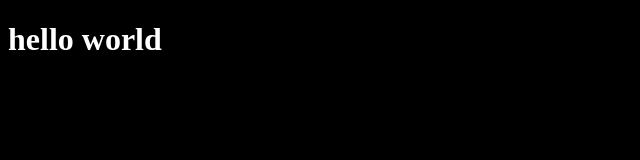
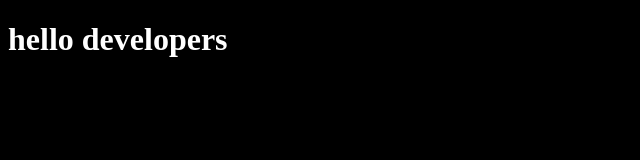
Before and after one commit to sonu334/project1, a plain HTML site: page index.html in a window 1280 px wide. Shown: the whole page, without its empty margins (0-640 px from the left). Drawn offline with Linux system fonts and the light colour scheme.

Commit message:
first change

```diff
--- a/index.html
+++ b/index.html
@@ -7,6 +7,6 @@
     <link rel="stylesheet" href="style.css">
 </head>
 <body>
-    <h1>hello world</h1>
+    <h1>hello developers</h1>
 </body>
 </html>
```
